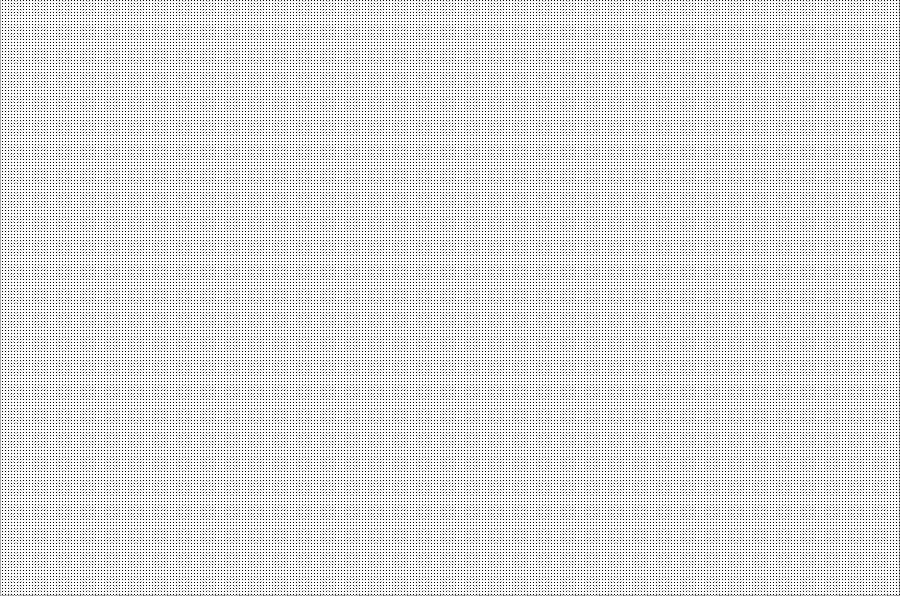
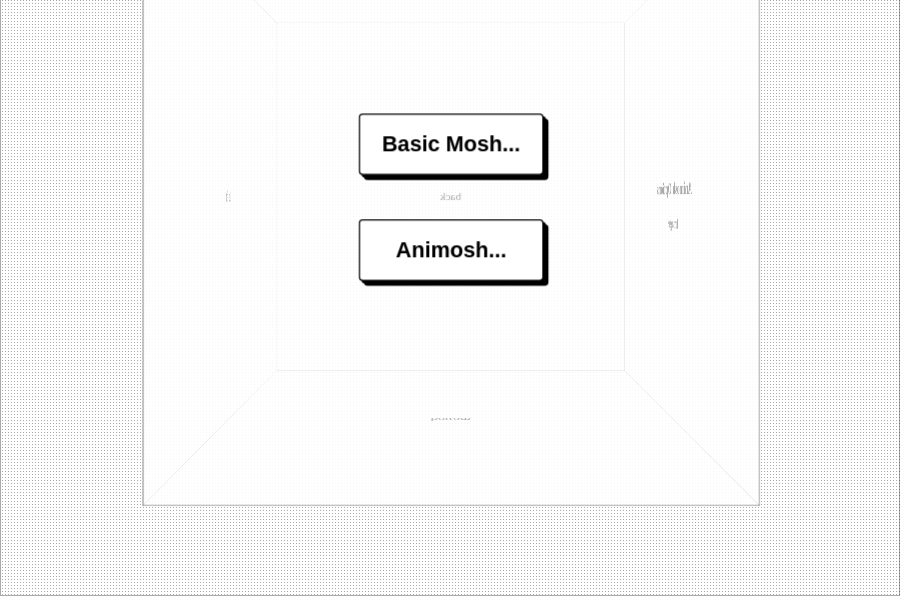
Before and after one commit to kylegrover/moshroom, an Electron app: page main.html in a window 900 px wide. Shown: the part 204-800 px from the top of the page. Drawn offline with Linux system fonts and the light colour scheme.

Commit message:
3d cube interface

```diff
--- a/index.js
+++ b/index.js
@@ -29,8 +29,12 @@ let mainWindow
 
 app.on('ready',()=>{
     mainWindow = new BrowserWindow({
+        width: 900,
+        height: 900,
+        resizable: false,
         frame: false,
         transparent: true,
+        clickThrough: 'pointer-events',
         webPreferences: {
             nodeIntegration: true
         }
--- a/main.html
+++ b/main.html
@@ -1,5 +1,6 @@
 <!DOCTYPE html>
 <html lang="en">
+
 <head>
     <title>Document</title>
     <link href="style.css" rel="stylesheet">
@@ -7,22 +8,75 @@
     <!-- <script src="https://cdn.babylonjs.com/cannon.js"></script> -->
     <!-- <script src="https://code.jquery.com/pep/0.4.3/pep.js"></script> -->
 </head>
+
 <body>
-    <a href="https://ufffd.com/" target="_blank" id="�">�'s</a>
-    <h1 class="marquee">
-        <span>m҉o҉s҉h҉r҉o҉o҉m҉</span>
-    </h1>
-    <button id="choosevideobtn" class="btn box-btn">Basic Mosh...</button>
-    <!-- <canvas id="glcontext" touch-action="none"></canvas> -->
-    <!-- <script src="3d.js"></script> -->
+    <div class="box-wrapper">
+        <div class="box-main">
+            <div class="box-face box-front">
+                <a href="https://ufffd.com/" target="_blank" id="�">�'s</a>
+                <h1 class="marquee">
+                    <span>m҉o҉s҉h҉r҉o҉o҉m҉</span>
+                </h1>
+                <button id="btn_basicmosh" class="btn box-btn">Basic Mosh...</button><br><br>
+                <button id="btn_animosh" class="btn box-btn">Animosh...</button>
+            </div>
+            <div class="box-face box-left">
+                left
+            </div>
+            <div class="box-face box-right">
+                <h3>Animosh Options</h3>
+                Image<br>
+            </div>
+            <div class="box-face box-back">
+                back
+            </div>
+            <div class="box-face box-top">
+                top
+            </div>
+            <div class="box-face box-bottom">
+                bottom
+            </div>
+        </div>
+    </div>
     <script>
         const electron = require('electron')
-        const {ipcRenderer} = electron
+        const {
+            ipcRenderer
+        } = electron
 
-        const import_btn = document.querySelector('#choosevideobtn')
-        import_btn.addEventListener('click',(e)=>{
-            ipcRenderer.send('chooseVideo',{});
+        const btn_basicmosh = document.querySelector('#btn_basicmosh')
+        btn_basicmosh.addEventListener('click', (e) => {
+            ipcRenderer.send('chooseVideo', {});
+        })
+
+        const btn_animosh = document.querySelector('#btn_animosh')
+        btn_animosh.addEventListener('click', (e) => {
+            changeSide('right')
+            ipcRenderer.send('animosh', {});
+        })
+
+        var boxmain = document.querySelector('.box-main');
+        var currentClass = '';
+
+        function changeSide(side) {
+            var showClass = 'show-' + side;
+            if (currentClass) {
+                boxmain.classList.remove(currentClass);
+            }
+            boxmain.classList.add(showClass);
+            currentClass = showClass;
+        }
+        // set initial side
+        changeSide('front');
+
+
+        window.addEventListener('mousemove', event => {
+            if (event.target === document.documentElement) // <html>-element
+                setIgnoreMouseEvents(true, {forward: true})   // {forward: true} keeps generating MouseEvents
+            else
+                setIgnoreMouseEvents(false)
         })
     </script>
 </body>
+
 </html>
--- a/style.css
+++ b/style.css
@@ -6,16 +6,21 @@ h1 {
     cursor: -webkit-grab;
     background: #fffd;
     padding: 2px 50px;
+    top: 0;
+    left: 0;
+    position: absolute;
 }
 body {
     border: 1px solid #0005;
     box-sizing: border-box;
     background: #0001;
-    background: linear-gradient(45deg, transparent 67%, black 67%);
+    background: linear-gradient(45deg, transparent 67%, #0005 67%);
     background-size: 3px 3px;
     min-height: 100vh;
     margin: 0;
 }
+
+body {pointer-events: none}
 
 #glcontext {
     position: absolute;
@@ -68,3 +73,51 @@ body {
     top: 4px;
     left: 4px;
 }
+
+
+/* 3d css box */
+.box-wrapper {
+    position: absolute;
+    top: 50%;
+    left: 50%;
+    transform: translate(-50%, -50%);
+    height: 500px;
+    width: 500px;
+    perspective: 800px;
+}
+.box-main {
+    width: 500px;
+    height: 500px;
+    position: relative;
+    transform-style: preserve-3d;
+    transform: translateZ(-100px);
+    transition: transform 1s;
+}
+.box-main.show-front  { transform: translateZ(-100px) rotateY(   0deg); }
+.box-main.show-right  { transform: translateZ(-100px) rotateY( -90deg); }
+.box-main.show-back   { transform: translateZ(-100px) rotateY(-180deg); }
+.box-main.show-left   { transform: translateZ(-100px) rotateY(  90deg); }
+.box-main.show-top    { transform: translateZ(-100px) rotateX( -90deg); }
+.box-main.show-bottom { transform: translateZ(-100px) rotateX(  90deg); }
+.box-main .box-face {
+    position: absolute;
+    width: 100%;
+    height: 100%;
+    display: flex;
+    flex-direction: column;
+    justify-content: center;
+    align-items: center;
+    border: 1px solid #0005;
+    background: #fffa;
+}
+.box-front {
+    overflow: hidden;
+}
+
+
+.box-front  { transform: rotateY(  0deg) translateZ(250px); }
+.box-right  { transform: rotateY( 90deg) translateZ(250px); }
+.box-back   { transform: rotateY(180deg) translateZ(250px); }
+.box-left   { transform: rotateY(-90deg) translateZ(250px); }
+.box-top    { transform: rotateX( 90deg) translateZ(250px); }
+.box-bottom { transform: rotateX(-90deg) translateZ(250px); }
```
Also changed, not shown: 3d.js (+6 -3 lines), 1 other file.
